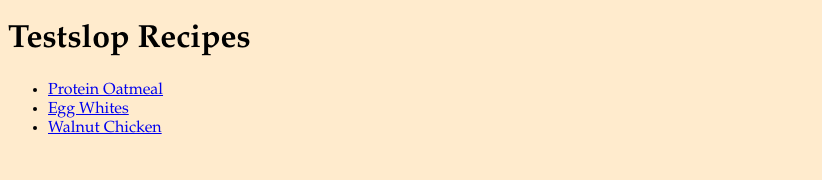
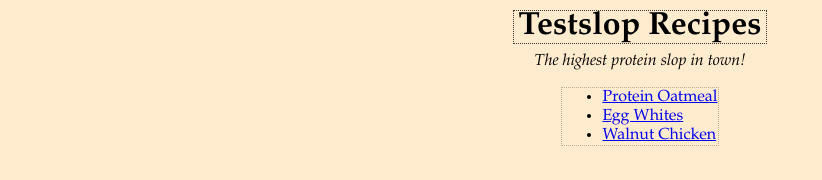
Before and after one commit to Kareem1921/odin-recipes, a plain HTML site: page index.html in a window 1280 px wide. Shown: the whole page, without its empty margins (0-822 px from the left). Drawn offline with Linux system fonts and the light colour scheme.

Commit message:
Experiment with box model

```diff
--- a/index.html
+++ b/index.html
@@ -8,10 +8,15 @@
         <link rel="stylesheet" href="styles.css" />
     </head>
 
-    <body>
-        <h1>Testslop Recipes</h1>
-        <ul>
-            <li><a href="recipes/oatmeal.html">Protein Oatmeal</a></li>
+    <body id="home-body">
+        <div class="home-div">
+            <h1 class="home-title">Testslop Recipes</h1>
+            <p>
+                <i class="tagline">The highest protein slop in town!</i>
+            </p>
+        </div>
+        <ul class="recipes">
+            <li class="li-center"><a href="recipes/oatmeal.html">Protein Oatmeal</a></li>
             <li><a href="recipes/egg.html">Egg Whites</a></li>
             <li><a href="recipes/wal-chicken.html">Walnut Chicken</a></li>
         </ul>
--- a/styles.css
+++ b/styles.css
@@ -18,6 +18,24 @@ img {
    background-color: beige;
 }
 
-div{
-    background-color: rgb(71, 71, 44);
+.tagline{
+    margin-top:-10px;
+    display:block;
 }
+
+.home-div{
+    text-align: center;
+}
+
+.home-title{
+    border: 1px #473232 dotted;
+    display: inline;
+    padding-left: 5px;
+    padding-right: 5px;
+}
+
+.recipes{
+    border: 1px rgb(199, 172, 133) dotted;
+    display:table;
+    margin: 0 auto;
+}
```
